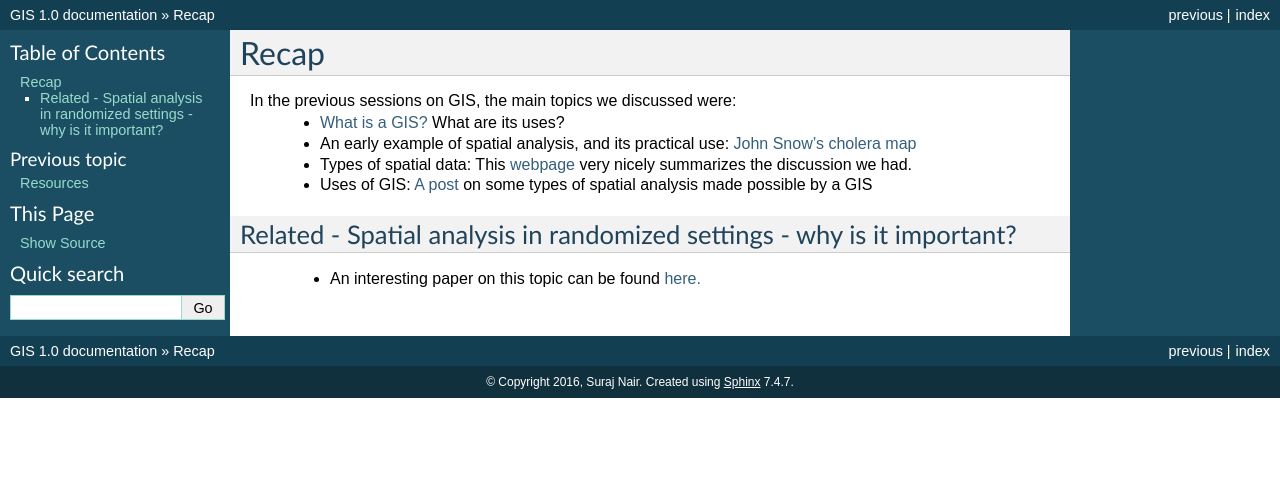
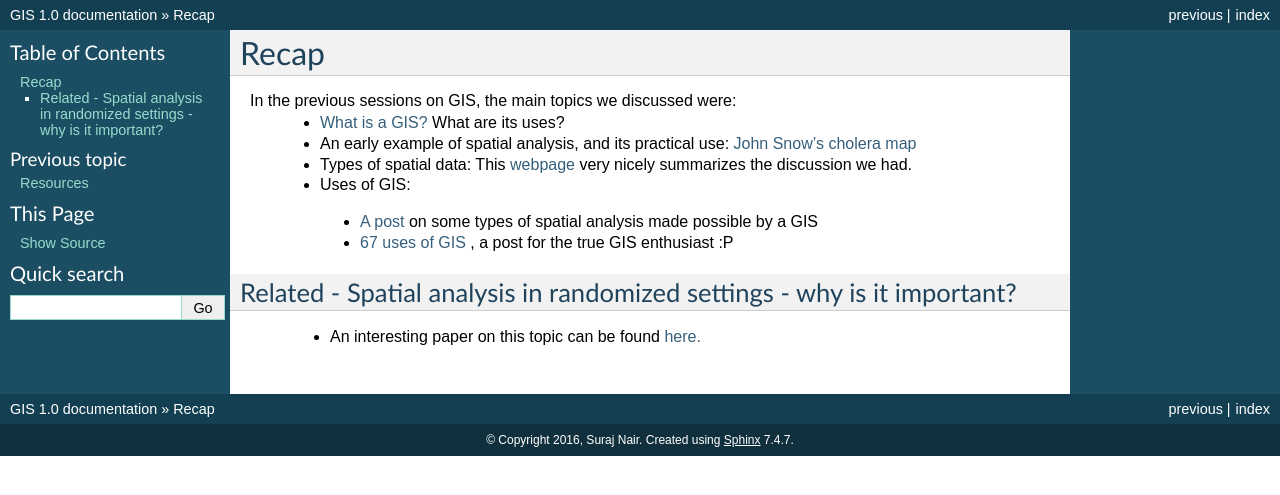
Before and after one commit to Suraj2611/GIS, a Sphinx documentation site: the page built from docs/recap.rst, in a window 1280 px wide. Shown: the top 495 px of the page. Built offline with Sphinx 7.4.7, drawn with Linux system fonts in a browser that asks for light colours; pages that are not in the unit, such as notebooks, are missing from menus.

Commit message:
Update recap.rst

```diff
--- a/docs/recap.rst
+++ b/docs/recap.rst
@@ -7,7 +7,10 @@ In the previous sessions on GIS, the main topics we discussed were:
  - `What is a GIS? <http://gis.washington.edu/phurvitz/professional/SSI/whatis.html>`_ What are its uses?
  - An early example of spatial analysis, and its practical use: `John Snow's cholera map <http://www.theguardian.com/news/datablog/2013/mar/15/john-snow-cholera-map>`_
  - Types of spatial data: This `webpage <http://gis.washington.edu/phurvitz/professional/SSI/datatype.html>`_ very nicely summarizes the discussion we had.
- - Uses of GIS: `A post <https://www.gislounge.com/basic-uses-of-gis/>`_ on some types of spatial analysis made possible by a GIS
+ - Uses of GIS:
+
+  + `A post <https://www.gislounge.com/basic-uses-of-gis/>`_ on some types of spatial analysis made possible by a GIS
+  +  `67 uses of GIS <http://grindgis.com/blog/gis-applications-uses>`_ , a post for the true GIS enthusiast :P
 
 Related - Spatial analysis in randomized settings - why is it important?
 -----------------------------------------------------------------------
```
